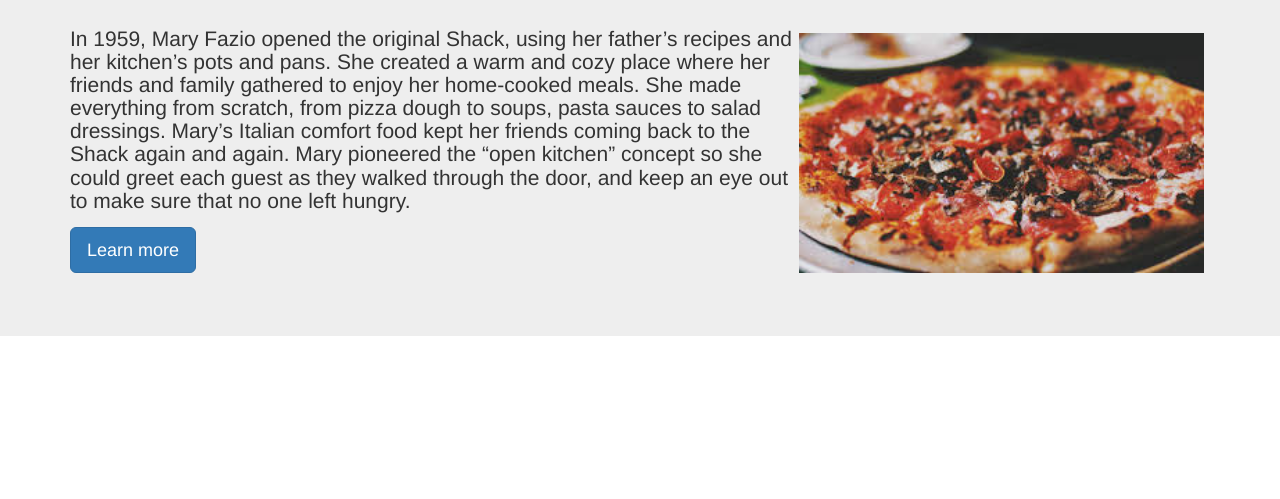
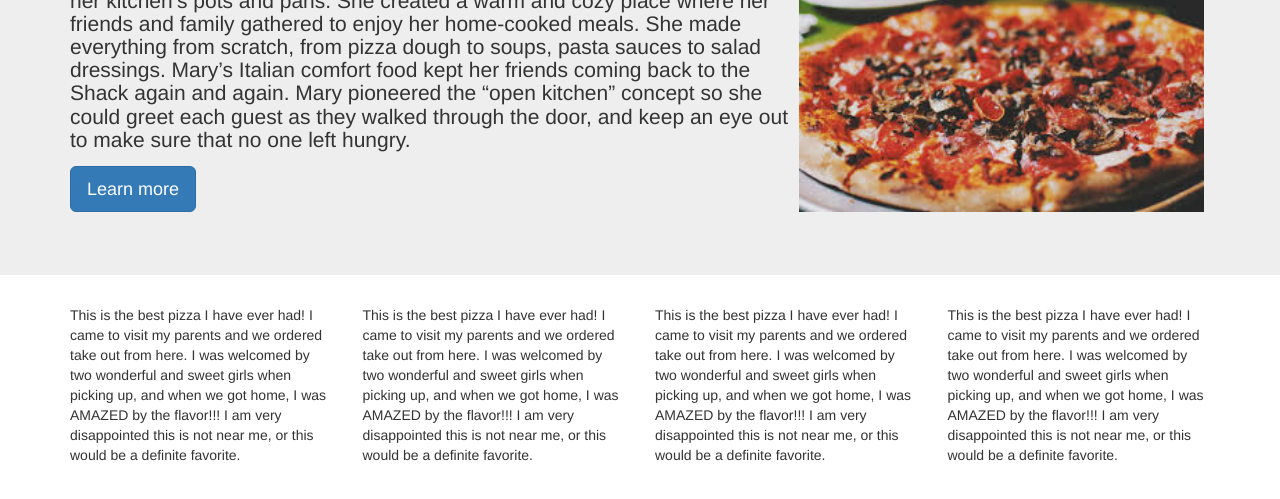
Before and after one commit to davidy104/bootstrap-sample, a plain HTML site: page index.html in a window 1280 px wide. Shown: the part 133-632 px from the top of the page. Drawn offline with nearby package versions, Linux system fonts and the light colour scheme.

Commit message:
rows,columns completed

```diff
--- a/index.html
+++ b/index.html
@@ -8,13 +8,13 @@
 		<link href="css/style.css" rel="stylesheet">
 	</head>
 	<body>
-
+		<!--
 	<div class="page-header no-margin no-padding">
 		<div class="container">
 			<img src="images/shack-logo.png" class="img-responsive" >
 		</div>
 	</div>
-
+-->
 
 	<nav class="navbar navbar-inverse  navbar-static-top" role="navigation" style="margin:0px;">
 		<div class="container-fluid">
@@ -60,7 +60,34 @@
 		</h2>
 		</div>
 	</div>
+	<!-- total column is 12 -->
+	<div class="container">
+	<div class="row">
+		<div class="col-sm-6 col-md-3">
+		<p>
+			This is the best pizza I have ever had! I came to visit my parents and we ordered take out from here. I was welcomed by two wonderful and sweet girls when picking up, and when we got home, I was AMAZED by the flavor!!! I am very disappointed this is not near me, or this would be a definite favorite.
+			</p>
+		</div>
 
+	<div class="col-sm-6 col-md-3">
+		<p>
+			This is the best pizza I have ever had! I came to visit my parents and we ordered take out from here. I was welcomed by two wonderful and sweet girls when picking up, and when we got home, I was AMAZED by the flavor!!! I am very disappointed this is not near me, or this would be a definite favorite.
+			</p>
+		</div>
+
+	<div class="col-sm-6 col-md-3">
+		<p>
+			This is the best pizza I have ever had! I came to visit my parents and we ordered take out from here. I was welcomed by two wonderful and sweet girls when picking up, and when we got home, I was AMAZED by the flavor!!! I am very disappointed this is not near me, or this would be a definite favorite.
+			</p>
+		</div>
+
+		<div class="col-sm-6 col-md-3">
+			<p>
+			This is the best pizza I have ever had! I came to visit my parents and we ordered take out from here. I was welcomed by two wonderful and sweet girls when picking up, and when we got home, I was AMAZED by the flavor!!! I am very disappointed this is not near me, or this would be a definite favorite.
+			</p>
+		</div>
+		</div>
+	</div>
 	<script src="js/jquery.js"></script>
 	<script src="js/bootstrap.min.js"></script>
 	</body>
```
